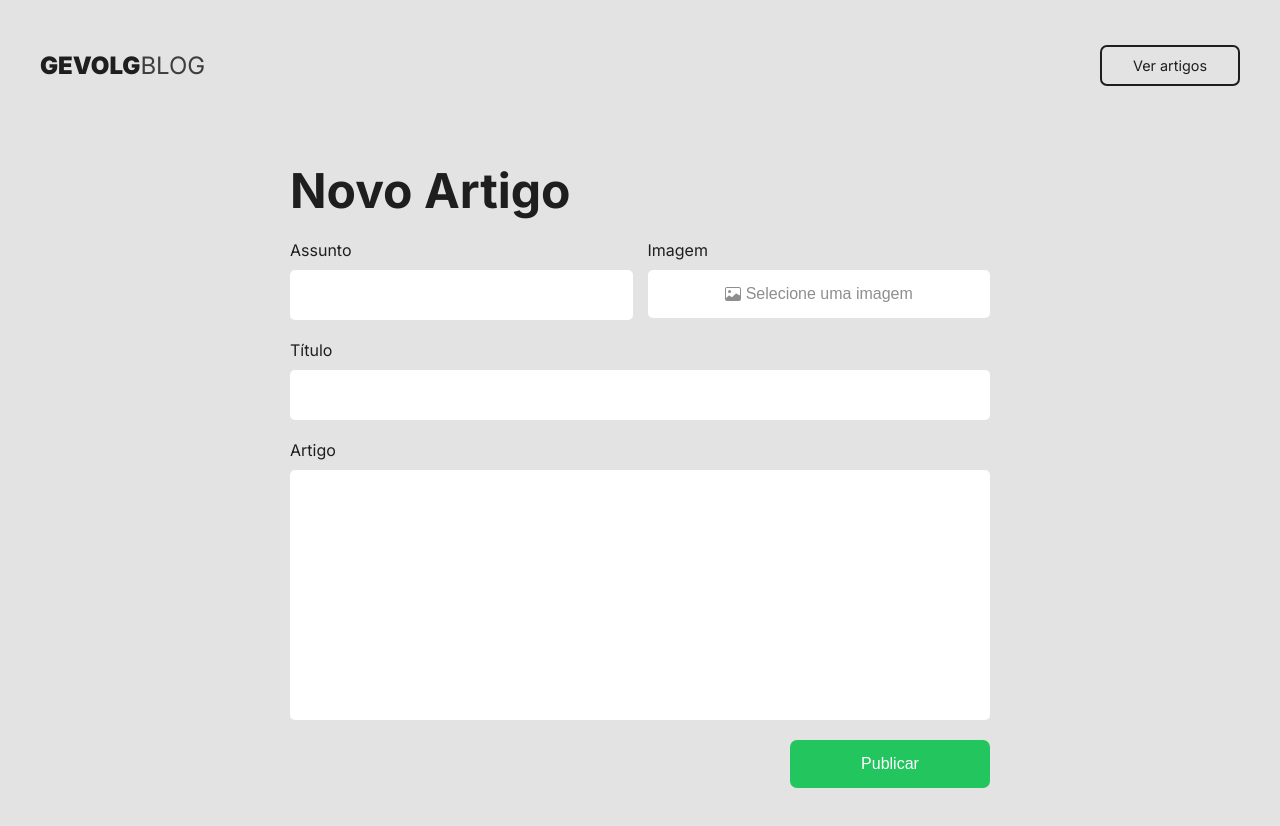
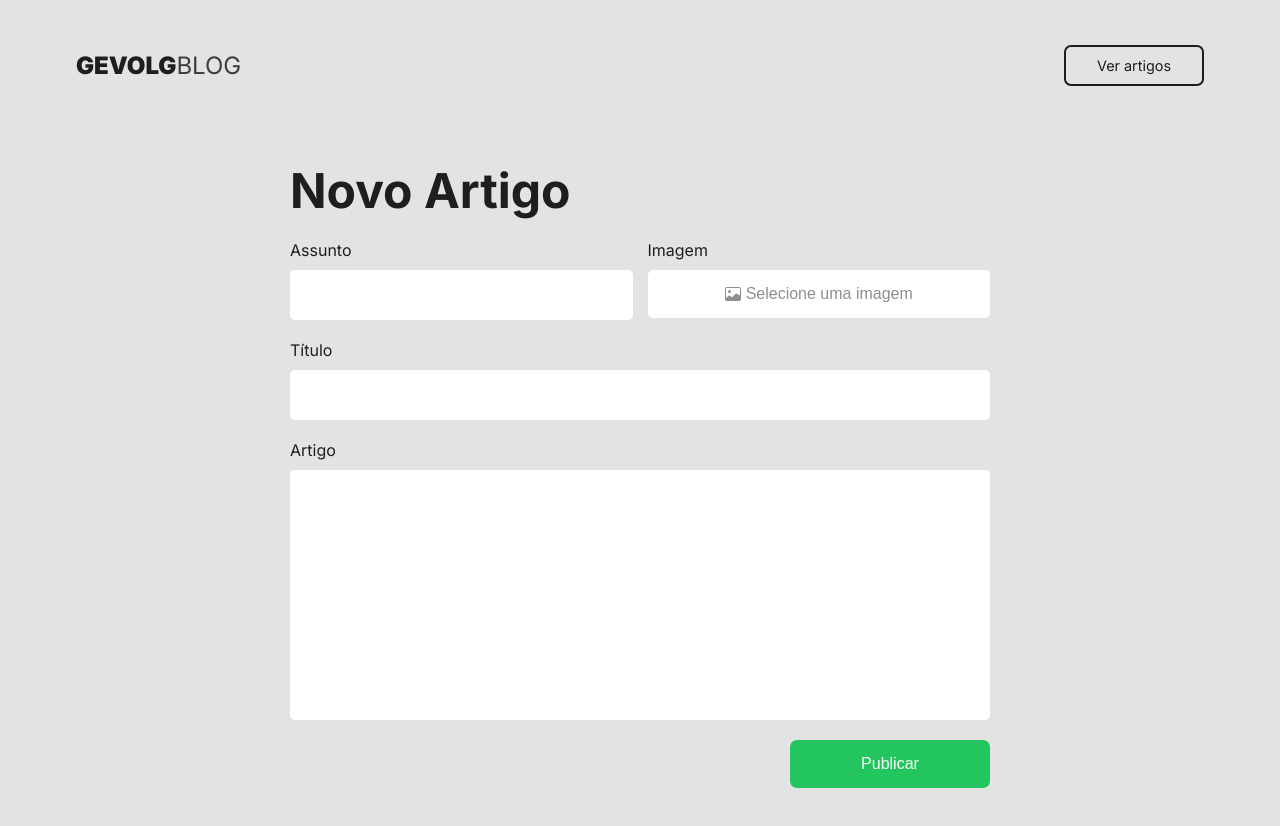
Before and after one commit to gevolgdev/gevolg-blog, a React (Vite) app: page /dashboard in a window 1280 px wide. Shown: the top 826 px of the page. Built offline with nearby package versions, Linux system fonts and the light colour scheme.

Commit message:
DashBoard Style: width

```diff
--- a/src/routes/Dashboard/style.ts
+++ b/src/routes/Dashboard/style.ts
@@ -1,7 +1,7 @@
 import styled from 'styled-components';
 
 export const DashboardContainer = styled.section`
-  width: 1200px;
+  width: 1128px;
   margin: 0 auto;
 `
 
```
